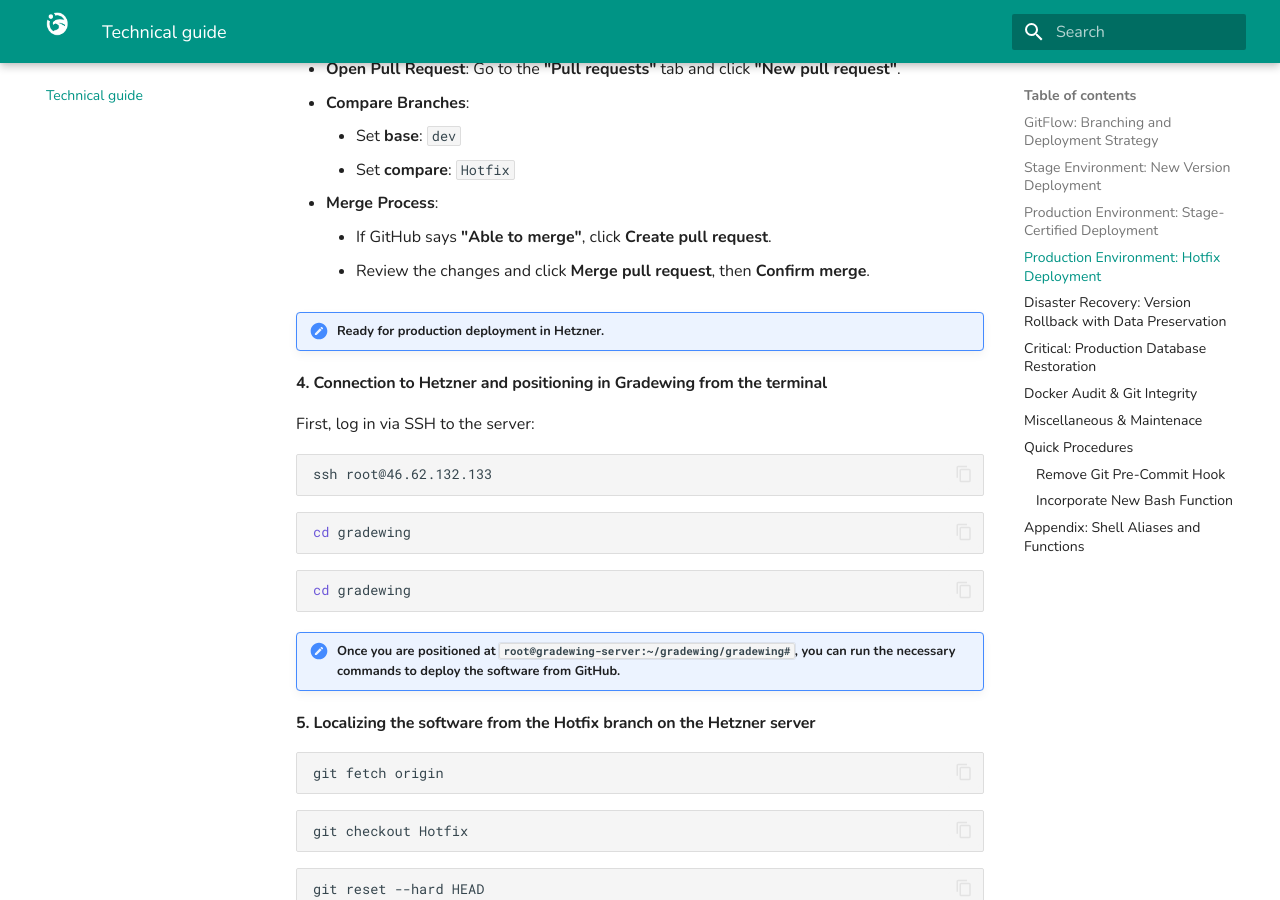
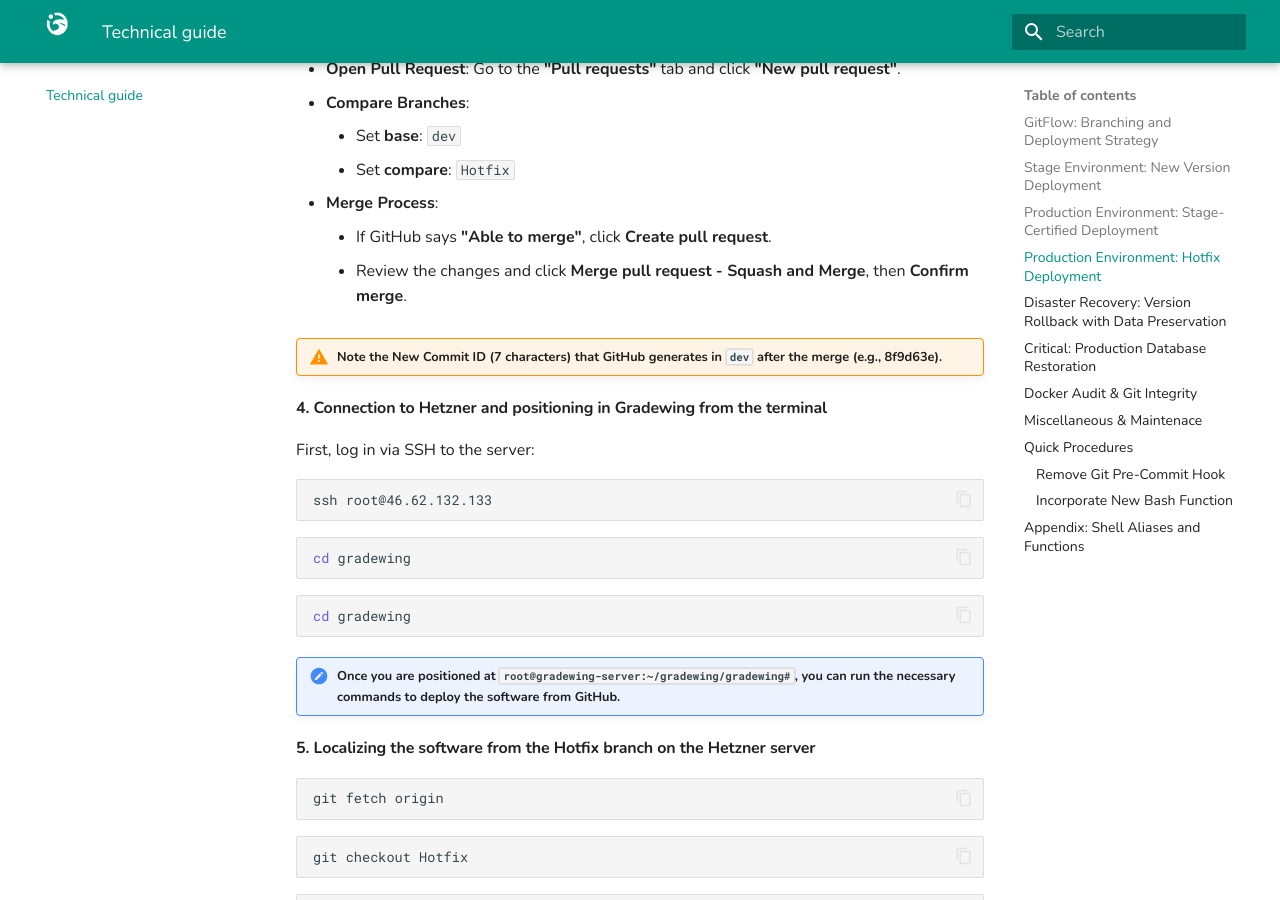
Before and after one commit to pablopenlop/gradewing_guide, an MkDocs documentation site: the page built from docs/other.md, in a window 1280 px wide and 900 px high, scrolled down 6472 px. Built offline with MkDocs 1.6.1 and Material for MkDocs 9.7.7, drawn with Linux system fonts in a browser that asks for light colours.

Commit message:
Update other.md

```diff
--- a/docs/other.md
+++ b/docs/other.md
@@ -239,9 +239,9 @@ Once the software is fixed, you must synchronize it with your development histor
     *   Set **compare**: `Hotfix`
 *  **Merge Process**:
     *   If GitHub says **"Able to merge"**, click **Create pull request**.
-    *   Review the changes and click **Merge pull request**, then **Confirm merge**.
+    *   Review the changes and click **Merge pull request - Squash and Merge**, then **Confirm merge**.
 
-!!! note " Ready for production deployment in Hetzner."
+!!! warning "Note the **New Commit ID** (7 characters) that GitHub generates in `dev` after the merge (e.g., 8f9d63e)."
 
 
 #### 4. Connection to Hetzner and positioning in Gradewing from the terminal
```
